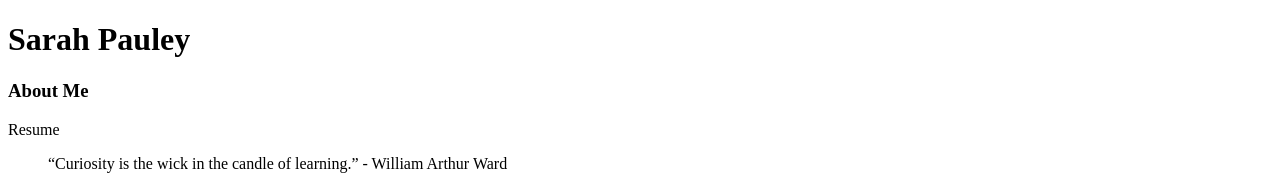
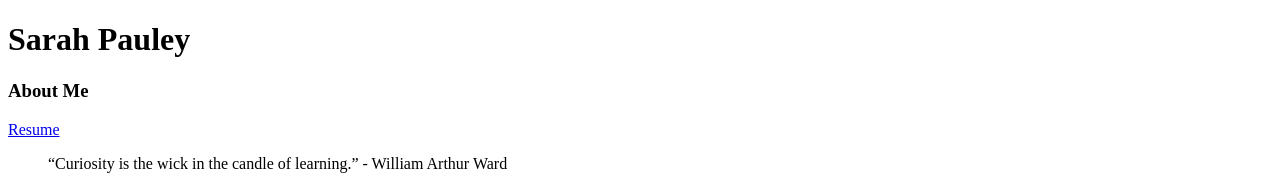
Before and after one commit to SEPauley/SEPauley.github.io, a plain HTML site: page islt_7310/about.html in a window 1280 px wide. Shown: the top 186 px of the page. Drawn offline with Linux system fonts and the light colour scheme.

Commit message:
Add files via upload

```diff
--- a/islt_7310/about.html
+++ b/islt_7310/about.html
@@ -21,7 +21,7 @@
 
     <h3>About Me </h3>
 
-    <p> <href="/islt_7310/resume.pdf"> <a>Resume</a> </p>
+    <p> <a href="/islt_7310/resume.pdf"> Resume </a> </p>
 
     <blockquote>“Curiosity is the wick in the candle of learning.” - William Arthur Ward</blockquote>
 
```
